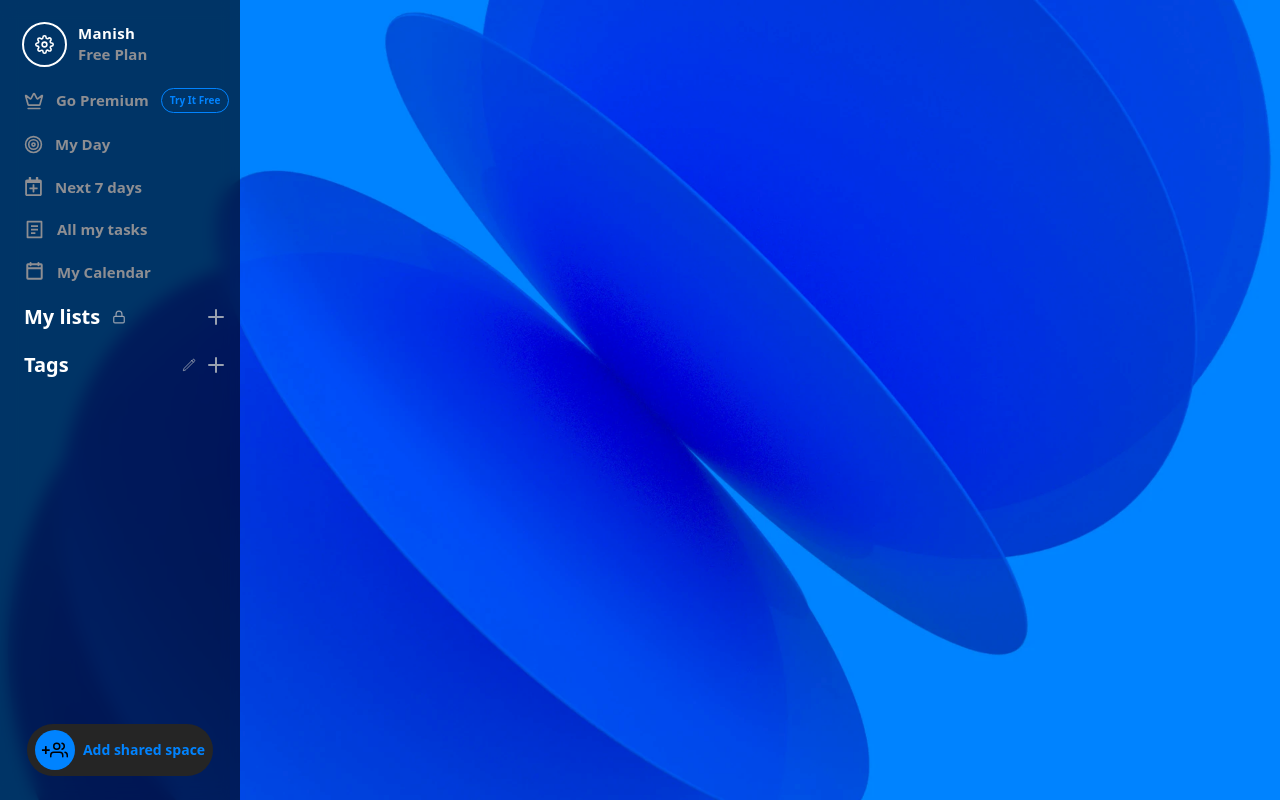
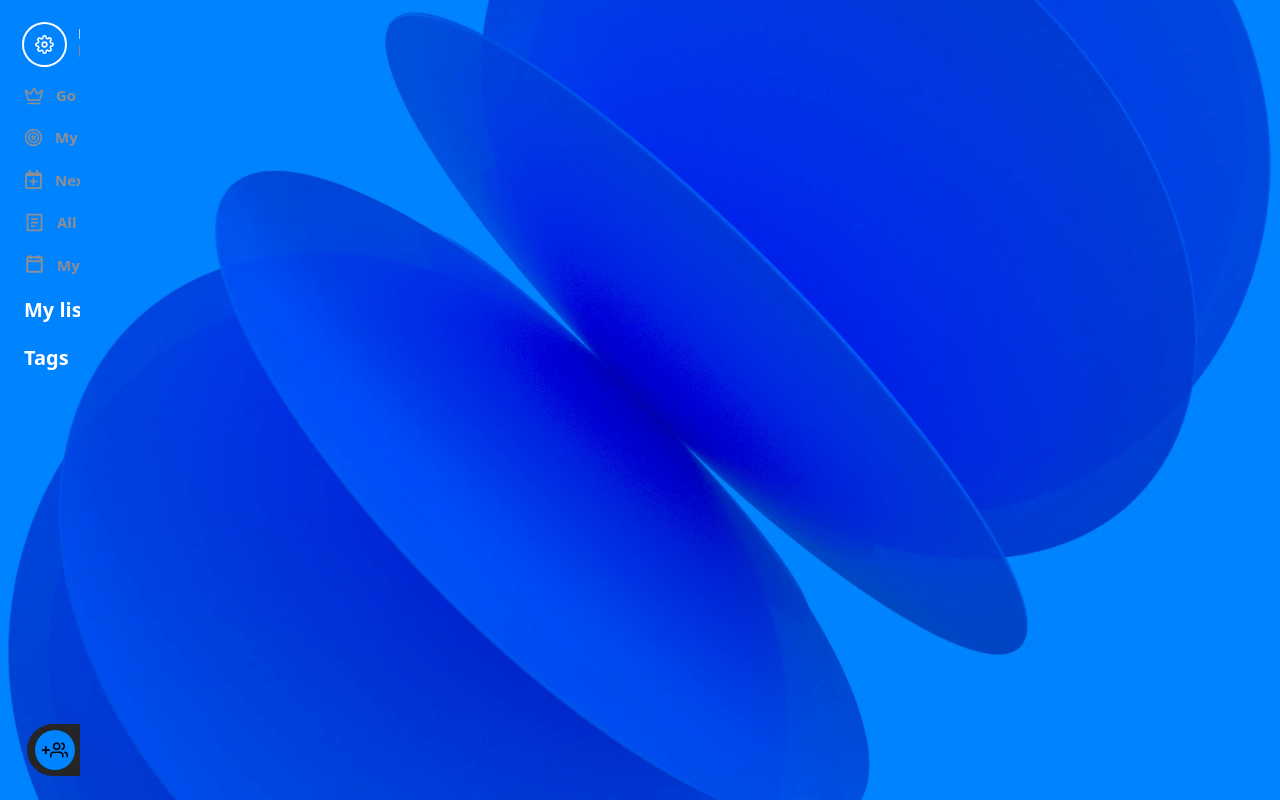
Before and after one commit to Manish8801/todo-app-clone, a React (Vite) app: page / in a window 1280 px wide. Built offline with nearby package versions, Linux system fonts and the light colour scheme.

Commit message:
sidebar stylings changed

```diff
--- a/package.json
+++ b/package.json
@@ -10,7 +10,7 @@
     "lint": "eslint .",
     "preview": "vite preview",
     "predeploy": "npm run build",
-    "deploy": "gh-pages -d build"
+    "deploy": "gh-pages -d dist"
   },
   "dependencies": {
     "@tailwindcss/vite": "^4.0.9",
--- a/src/components/JamSidebarButton.tsx
+++ b/src/components/JamSidebarButton.tsx
@@ -8,8 +8,8 @@ const JamSidebarButton = () => {
   };
   return (
     <button
-      className={`rounded-full text-lg ${
-        isSidebarJammed ? "opacity-0 hover:opacity-100 text-blue" : ""
+      className={`rounded-full ${
+        isSidebarJammed ? "opacity-0 group-hover:opacity-100 text-blue" : ""
       } hover:bg-grey hover:text-blue text-grey duration-200  p-1.5`}
       onClick={handleButtonClick}
     >
--- a/src/components/sidebar/AddIconButton.tsx
+++ b/src/components/sidebar/AddIconButton.tsx
@@ -6,7 +6,7 @@ const AddIconButton = ({ onClick }: { onClick: () => void }) => {
   };
   return (
     <button
-      className="py-2.5 pr-3 text-2xl text-gray-400 hover:text-blue duration-150"
+      className="py-2.5 pr-2.5 text-xl text-gray-400 hover:text-blue duration-150"
       onClick={handleButtonClick}
     >
       <FiPlus />
--- a/src/components/sidebar/SidebarContainer.tsx
+++ b/src/components/sidebar/SidebarContainer.tsx
@@ -31,18 +31,20 @@ const Sidebar = () => {
 
   return (
     <div
-      className={`sidebar select-none h-full w-20  overflow-hidden ${
+      className={`sidebar select-none w-20 overflow-hidden ${
         isSidebarJammed
           ? "jammed w-60 backdrop-blur-sm bg-[rgba(0,0,0,.6)]"
           : "hover:w-60 hover:backdrop-blur-sm hover:bg-[rgba(0,0,0,.6)]"
-      } justify-between overflow-hidden flex flex-col`}
+      } overflow-hidden flex flex-col `}
       onMouseOver={handleSidebarHover}
       onMouseOut={handleSidebarOut}
       ref={sidebarRef}
     >
       <Profile />
-      <MiddleSectionContainer />
-      <Additional />
+      <div className="flex-1 w-60 show-and-hide-on-hover flex flex-col justify-between">
+        <MiddleSectionContainer />
+        <Additional />
+      </div>
     </div>
   );
 };
--- a/src/components/sidebar/middle_section/Tags/SelectTagColor.tsx
+++ b/src/components/sidebar/middle_section/Tags/SelectTagColorButton.tsx
@@ -1,11 +1,8 @@
 import { HiOutlinePencil } from "react-icons/hi2";
 
 const SelectTagColorButton = () => {
-
   return (
-    <button
-      className="pencil text-sm duration-200 text-gray-400 hover:text-primary-blue px-2"
-    >
+    <button className="pencil text-sm duration-200 text-gray-400 group-hover:opacity-100 opacity-0 hover:text-blue px-2">
       <HiOutlinePencil />
     </button>
   );
--- a/src/components/sidebar/middle_section/Tags/TagsButtons.tsx
+++ b/src/components/sidebar/middle_section/Tags/TagsButtons.tsx
@@ -1,12 +1,12 @@
 import useDialogsContext from "../../../../contexts/useDialogsContext";
 import AddIconButton from "../../AddIconButton";
-import SelectTagColor from "./SelectTagColor";
+import SelectTagColor from "./SelectTagColorButton";
 import TagsDropdownButton from "./TagsDropdownButton"
 
 const TagsButtons = () => {
   const {toggleIsSelectTagColorInputOpen} = useDialogsContext();
   return (
-    <div className="flex-center-between section-heading">
+    <div className="group flex-center-between section-heading">
       <TagsDropdownButton />
       <SelectTagColor />
       <AddIconButton onClick={toggleIsSelectTagColorInputOpen} />
--- a/src/components/sidebar/profile/Profile.tsx
+++ b/src/components/sidebar/profile/Profile.tsx
@@ -8,17 +8,17 @@ const Profile = () => {
       <div className="p-[22px] pr-1.5 ">
         <ProfileSettings />
 
-        <div className="show-and-hide-on-hover pl-14">
-          <div className="text-white font-[700] flex-start-start text-[15px] tracking-wide">
+        <div className="show-and-hide-on-hover group pl-14">
+          <div className="text-white font-[700] flex-start-between text-[15px] tracking-wide">
             Manish
             <JamSidebarButton />
           </div>
-          <div className="text-grey text-[15px] leading-1 font-[600]">
+          <div className="text-grey text-[14px] font-semibold leading-0.5">
             Free Plan
           </div>
         </div>
       </div>
-      <div className="show-and-hide-on-hover sidebar-button flex-center-start gap-3 sidebar-button w-full pl-6 py-2.5 text-grey">
+      <div className="show-and-hide-on-hover sidebar-button flex-center-start gap-3 sidebar-button w-full pl-6 py-2 text-grey">
         <div className="icon text-xl">
           <LuCrown />
         </div>
--- a/src/components/sidebar/sidebar_context/SidebarContext.tsx
+++ b/src/components/sidebar/sidebar_context/SidebarContext.tsx
@@ -12,7 +12,7 @@ type SidebarContextType = {
 const SidebarContext = createContext<SidebarContextType | null>(null);
 
 const SidebarProvider = ({ children }: { children: ReactNode }) => {
-  const [isSidebarJammed, setIsSidebarJammed] = useState<boolean>(true);
+  const [isSidebarJammed, setIsSidebarJammed] = useState<boolean>(false);
   const [isMyListsOpen, setIsMyListsOpen] = useState<boolean>(false);
   const [isTagsOpen, setIsTagsOpen] = useState<boolean>(false);
 
--- a/src/contexts/MyListsContext.tsx
+++ b/src/contexts/MyListsContext.tsx
@@ -1,13 +1,4 @@
 import { createContext, ReactNode, useState } from "react";
-type todoObject = {
-  id: number;
-  desc: string;
-  listName: string;
-  priority: string;
-  createdAt: Date;
-  dueAt: Date | "not set";
-};
-type todos = todoObject[];
 type MyListsContextType = {
   myLists: string[];
   activeList: string;
--- a/src/index.css
+++ b/src/index.css
@@ -6,7 +6,9 @@
   --color-grey: #8e8e92;
   --color-light-grey: #a2a2a2;
   --color-dark-grey: #424242;
-      --font-default: "Inter-local", "Helvetica Neue", Helvetica, Arial, "Roboto", sans-serif, "Apple Color Emoji", "Segoe UI Emoji", "Segoe UI Symbol", "Noto Color Emoji";
+  --font-default: "Inter-local", "Helvetica Neue", Helvetica, Arial, "Roboto",
+    sans-serif, "Apple Color Emoji", "Segoe UI Emoji", "Segoe UI Symbol",
+    "Noto Color Emoji";
 }
 button {
   outline: none;
@@ -21,6 +23,28 @@ button {
 .custom-scroll::-webkit-scrollbar-thumb {
   background-color: rgba(255, 255, 255, 0.2);
   border-radius: 6px;
+}
+
+.flex-start-start {
+  display: flex;
+  align-items: start;
+  justify-content: start;
+}
+.flex-start-center {
+  display: flex;
+  align-items: start;
+  justify-content: center;
+}
+
+.flex-start-end {
+  display: flex;
+  align-items: center;
+  justify-content: end;
+}
+.flex-start-between {
+  display: flex;
+  align-items: start;
+  justify-content: space-between;
 }
 .flex-center-start {
   display: flex;
@@ -37,24 +61,21 @@ button {
   align-items: center;
   justify-content: end;
 }
-.flex-start-start {
-  display: flex;
-  align-items: start;
-  justify-content: start;
-}
-
-.flex-start-center {
-  display: flex;
-  align-items: start;
-  justify-content: center;
-}
-
-.flex-start-end {
+.flex-center-between {
   display: flex;
   align-items: center;
-  justify-content: end;
+  justify-content: space-between;
 }
-
+.flex-center-around {
+  display: flex;
+  align-items: center;
+  justify-content: space-around;
+}
+.flex-center-evenly {
+  display: flex;
+  align-items: center;
+  justify-content: space-evenly;
+}
 .flex-end-start {
   display: flex;
   align-items: end;
@@ -66,24 +87,8 @@ button {
   align-items: end;
   justify-content: center;
 }
-
 .flex-end-end {
   display: flex;
   align-items: end;
   justify-content: end;
 }
-.flex-center-between{
-  display: flex;
-  align-items: center;
-  justify-content : space-between;
-}
-.flex-center-around{
-  display: flex;
-  align-items: center;
-  justify-content : space-around;
-}
-.flex-center-evenly{
-  display: flex;
-  align-items: center;
-  justify-content : space-evenly;
-}
--- a/vite.config.ts
+++ b/vite.config.ts
@@ -1,5 +1,5 @@
 import { defineConfig } from "vite";
 import tailwindcss from "@tailwindcss/vite";
 export default defineConfig({
-  plugins: [tailwindcss()],
+  plugins: [tailwindcss(), ],
 });
```
